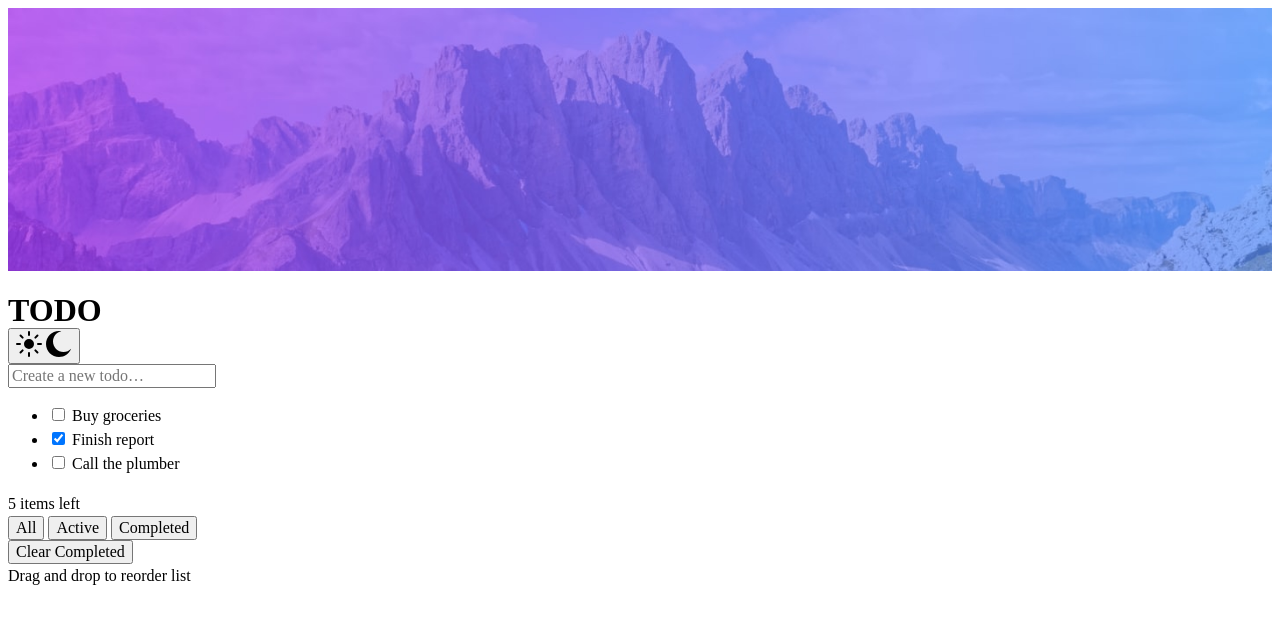
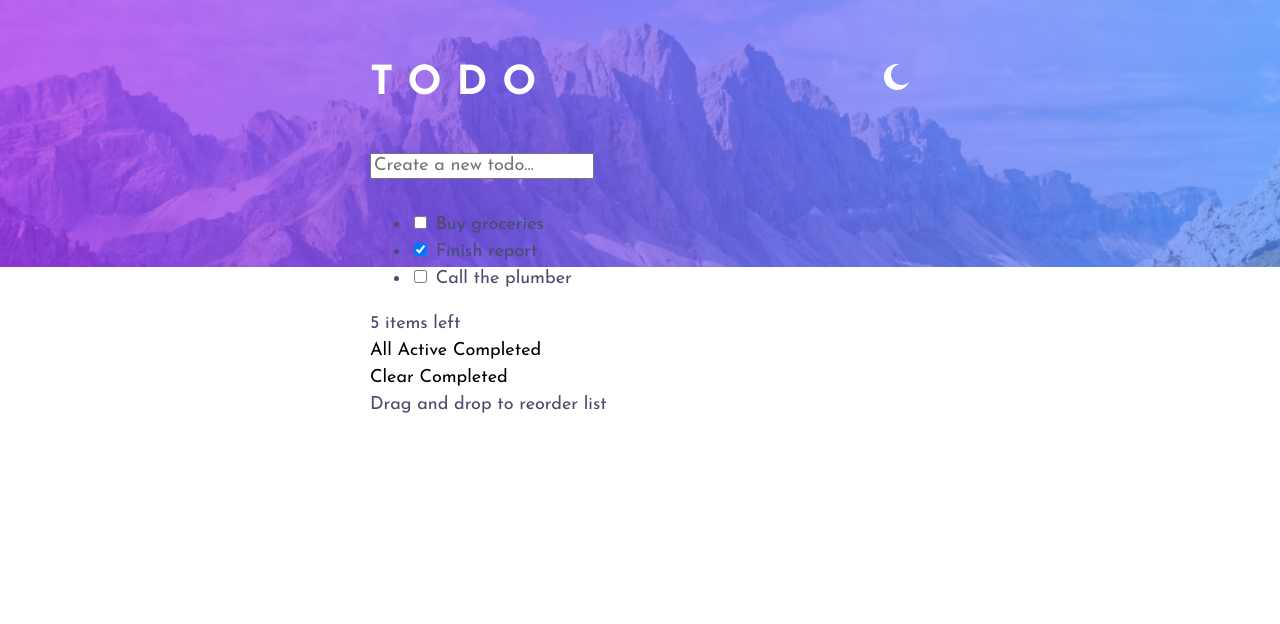
Before and after one commit to mattbegnoche/todo-app-parcel, a website built with Parcel: page src/index.html in a window 1280 px wide. Built offline with nearby package versions, Linux system fonts and the light colour scheme.

Commit message:
Add self-hosted fonts and reorganize CSS structure
- Add Josefin Sans variable fonts (woff/woff2 formats)
- Create modular CSS architecture with separate files for fonts, typography, variables, etc.
- Convert all HSL colors to hex values in variables.css
- Update typography variables to use consistent 'font--' naming convention
- Add comprehensive FONTS-README.md documentation
- Remove unused dark-mode.css and style-guide.md files

````diff
--- /dev/null
+++ b/FONTS-README.md
@@ -0,0 +1,56 @@
+# Font Setup - Self-hosted Josefin Sans
+
+## Required Font Files
+
+Place these files in `src/fonts/`:
+
+```
+src/fonts/
+├── JosefinSans-Regular.woff2
+├── JosefinSans-Regular.woff
+├── JosefinSans-Bold.woff2
+└── JosefinSans-Bold.woff
+```
+
+## How to get the font files:
+
+### Option A: Google Webfonts Helper (Recommended)
+
+1. Visit: https://google-webfonts-helper.herokuapp.com/fonts/josefin-sans
+2. Select weights: 400 (regular) and 700 (bold)
+3. Copy the CSS (already done in our fonts.css)
+4. Download the font files
+
+### Option B: Manual download and conversion
+
+1. Visit Google Fonts: https://fonts.google.com/specimen/Josefin+Sans
+2. Download the font family
+3. Convert TTF files to WOFF/WOFF2 using:
+   - https://cloudconvert.com/ttf-to-woff2
+   - https://everythingfonts.com/ttf-to-woff2
+
+## Current Setup
+
+✅ `src/css/fonts.css` - Font face declarations
+✅ `src/css/variables.css` - Font family and weight variables
+✅ `src/css/typography.css` - Typography styles
+✅ `src/css/index.css` - Import order configured
+✅ `src/fonts/` - Directory created (add font files here)
+
+## Usage in CSS
+
+```css
+/* Use the CSS custom properties */
+.my-element {
+  font-family: var(--font--family);
+  font-weight: var(--font--weight-normal); /* or var(--font--weight-bold) */
+}
+```
+
+## Benefits of Self-hosted Fonts
+
+- ✅ Better performance (no external requests)
+- ✅ Works offline
+- ✅ No dependency on Google Fonts CDN
+- ✅ Better privacy (no tracking)
+- ✅ Parcel will optimize and cache the fonts automatically
--- /dev/null
+++ b/src/css/background.css
@@ -0,0 +1,13 @@
+.background {
+  position: absolute;
+  z-index: -1;
+  height: 100%;
+  width: 100%;
+}
+
+/* Dark Theme using @media (prefers-color-scheme: dark) */
+@media (prefers-color-scheme: dark) {
+  .background {
+    background-color: var(--color--navy-950, #171823);
+  }
+}
--- /dev/null
+++ b/src/css/button.css
@@ -0,0 +1,18 @@
+.btn__theme {
+  color: var(--color--white, #fff);
+  width: 1.625rem;
+  height: 1.625rem;
+}
+
+.btn__icon.btn__icon--light {
+  display: none;
+}
+
+@media (prefers-color-scheme: dark) {
+  .btn__icon.btn__icon--dark {
+    display: none;
+  }
+  .btn__icon.btn__icon--light {
+    display: block;
+  }
+}
--- /dev/null
+++ b/src/css/fonts.css
@@ -0,0 +1,19 @@
+/* Josefin Sans Variable Font */
+@font-face {
+  font-family: 'Josefin Sans';
+  src: url('../fonts/JosefinSans-VariableFont_wght.woff2') format('woff2'),
+    url('../fonts/JosefinSans-VariableFont_wght.woff') format('woff');
+  font-weight: 100 700; /* Variable font weight range */
+  font-style: normal;
+  font-display: swap;
+}
+
+@font-face {
+  font-family: 'Josefin Sans';
+  src: url('../fonts/JosefinSans-Italic-VariableFont_wght.woff2')
+      format('woff2'),
+    url('../fonts/JosefinSans-Italic-VariableFont_wght.woff') format('woff');
+  font-weight: 100 700; /* Variable font weight range */
+  font-style: italic;
+  font-display: swap;
+}
--- a/src/css/index.css
+++ b/src/css/index.css
@@ -1,3 +1,7 @@
+@import './fonts.css';
 @import './reset.css';
 @import './variables.css';
-@import './dark-mode.css';
+@import './typography.css';
+@import './layout.css';
+@import './background.css';
+@import './button.css';
--- /dev/null
+++ b/src/css/layout.css
@@ -0,0 +1,17 @@
+.section,
+.header {
+  max-width: 36.75rem;
+  margin: 0 auto;
+  padding: 0 1.5rem;
+}
+
+.header {
+  padding-top: 4rem;
+  margin-bottom: 3rem;
+  display: flex;
+  justify-content: space-between;
+}
+
+.section.section__add-tasks {
+  margin-bottom: 2rem;
+}
--- a/src/css/reset.css
+++ b/src/css/reset.css
@@ -24,11 +24,12 @@ blockquote,
 dl,
 dd {
   margin-block-end: 0;
+  margin: 0;
 }
 
 /* Remove list styles on ul, ol elements with a list role, which suggests default styling will be removed */
-ul[role="list"],
-ol[role="list"] {
+ul[role='list'],
+ol[role='list'] {
   list-style: none;
 }
 
@@ -79,6 +80,14 @@ select {
   font-size: inherit;
 }
 
+/* Remove default button styles */
+button {
+  background: none;
+  border: none;
+  padding: 0;
+  cursor: pointer;
+}
+
 /* Make sure textareas without a rows attribute are not tiny */
 textarea:not([rows]) {
   min-height: 10em;
--- /dev/null
+++ b/src/css/typography.css
@@ -0,0 +1,45 @@
+/* Typography */
+body {
+  font-family: var(--font--family);
+  font-size: var(--font--body-size);
+  font-weight: var(--font--weight-normal);
+  line-height: 1.5;
+  color: var(--color--navy-850, #494c6b);
+}
+
+@media (prefers-color-scheme: dark) {
+  body {
+    color: #c8cbe7;
+  }
+}
+
+h1,
+h2,
+h3,
+h4,
+h5,
+h6 {
+  font-family: var(--font--family);
+  font-weight: var(--font--weight-bold);
+}
+
+/* Specific typography for the TODO app */
+.header__title {
+  font-size: 2.5rem;
+  letter-spacing: 0.375em;
+  font-family: var(--font--family);
+  font-weight: var(--font--weight-bold);
+  text-transform: uppercase;
+  color: var(--color--white, #fff);
+  font-style: normal;
+  line-height: normal;
+}
+
+.todo-item {
+  font-family: var(--font--family);
+  font-weight: var(--font--weight-normal);
+}
+
+.todo-item--completed {
+  text-decoration: line-through;
+}
--- a/src/css/variables.css
+++ b/src/css/variables.css
@@ -0,0 +1,35 @@
+:root {
+  /* Typography - Variable Font Weights */
+  --font--family: 'Josefin Sans', sans-serif;
+  --font--weight-light: 300;
+  --font--weight-normal: 400;
+  --font--weight-medium: 500;
+  --font--weight-semibold: 600;
+  --font--weight-bold: 700;
+  --font--body-size: 1.125rem;
+
+  /* COLORS */
+  /* Neutral*/
+  --color--white: #ffffff;
+
+  /* Primary*/
+  --color--blue-500: #3a7cfd;
+  --color--check-bg: linear-gradient(to right, #55ddff, #c058f3);
+
+  /* Light Theme*/
+  --color--gray-50: #fafafa;
+  --color--purple-300: #d1d2da;
+  --color--gray-300: #d1d2da;
+  --color--gray-600: #9495a5;
+  --color--navy-850: #494c6b;
+
+  /* Dark Theme */
+  --color--navy-950: #181824;
+  --color--navy-900: #25273d;
+  --color--purple-300: #d1d2da;
+  --color--purple-100: #e3e4f1;
+  --color--purple-600: #5b5e7e;
+  --color--purple-700: #4a4d69;
+  --color--purple-800: #393c4b;
+  --color--gray-600: #181824;
+}
--- a/src/index.html
+++ b/src/index.html
@@ -3,7 +3,7 @@
   <head>
     <meta charset="utf-8" />
     <meta name="viewport" content="width=device-width, initial-scale=1.0" />
-    <title>Parcel Vanilla App</title>
+    <title>TODO App</title>
     <link rel="stylesheet" href="./css/index.css" />
     <script type="module" src="./js/controller.js"></script>
   </head>
@@ -55,7 +55,12 @@
             d="M13 21a1 1 0 011 1v3a1 1 0 11-2 0v-3a1 1 0 011-1zm-5.657-2.343a1 1 0 010 1.414l-2.121 2.121a1 1 0 01-1.414-1.414l2.12-2.121a1 1 0 011.415 0zm12.728 0l2.121 2.121a1 1 0 01-1.414 1.414l-2.121-2.12a1 1 0 011.414-1.415zM13 8a5 5 0 110 10 5 5 0 010-10zm12 4a1 1 0 110 2h-3a1 1 0 110-2h3zM4 12a1 1 0 110 2H1a1 1 0 110-2h3zm18.192-8.192a1 1 0 010 1.414l-2.12 2.121a1 1 0 01-1.415-1.414l2.121-2.121a1 1 0 011.414 0zm-16.97 0l2.121 2.12A1 1 0 015.93 7.344L3.808 5.222a1 1 0 011.414-1.414zM13 0a1 1 0 011 1v3a1 1 0 11-2 0V1a1 1 0 011-1z"
           />
         </svg>
-        <svg xmlns="http://www.w3.org/2000/svg" width="26" height="26">
+        <svg
+          class="btn__icon btn__icon--dark"
+          xmlns="http://www.w3.org/2000/svg"
+          width="26"
+          height="26"
+        >
           <path
             fill="currentColor"
             fill-rule="evenodd"
--- a/style-guide.md
+++ /dev/null
@@ -1,51 +0,0 @@
-# Front-end Style Guide
-
-## Layout
-
-The designs were created to the following widths:
-
-- Mobile: 375px
-- Desktop: 1440px
-
-> 💡 These are just the design sizes. Ensure content is responsive and meets WCAG requirements by testing the full range of screen sizes from 320px to large screens.
-
-## Colors
-
-### Primary
-
-- Blue 500: hsl(220, 98%, 61%)
-- Check Background: linear-gradient hsl(192, 100%, 67%) to hsl(280, 87%, 65%)
-
-### Neutral
-
-### Light Theme
-
-- Gray 50: hsl(0, 0%, 98%)
-- Purple 300: hsl(234, 39%, 85%)
-- Gray 300: hsl(233, 11%, 84%)
-- Gray 600: hsl(236, 9%, 61%)
-- Navy 850: hsl(235, 19%, 35%)
-
-### Dark Theme
-
-- Navy 950 hsl(235, 21%, 11%)
-- Navy 900: hsl(235, 24%, 19%)
-- Purple 300: hsl(234, 39%, 85%)
-- Purple 100 (hover): hsl(236, 33%, 92%)
-- Purple 600: hsl(235, 16%, 43%)
-- Purple 700: hsl(233, 14%, 35%)
-- Purple 800: hsl(237, 14%, 26%)
-- Gray 600: hsl(236, 9%, 61%)
-
-## Typography
-
-### Body Copy
-
-- Font size: 18px
-
-### Font
-
-- Family: [Josefin Sans](https://fonts.google.com/specimen/Josefin+Sans)
-- Weights: 400, 700
-
-> 💎 [Upgrade to Pro](https://www.frontendmentor.io/pro?ref=style-guide) for design file access to see all design details and get hands-on experience using a professional workflow with tools like Figma.
````
Also changed, not shown: src/css/dark-mode.css (deleted), src/fonts/JosefinSans-Italic-VariableFont_wght.woff (added), src/fonts/JosefinSans-Italic-VariableFont_wght.woff2 (added), src/fonts/JosefinSans-VariableFont_wght.woff (added), src/fonts/JosefinSans-VariableFont_wght.woff2 (added).
